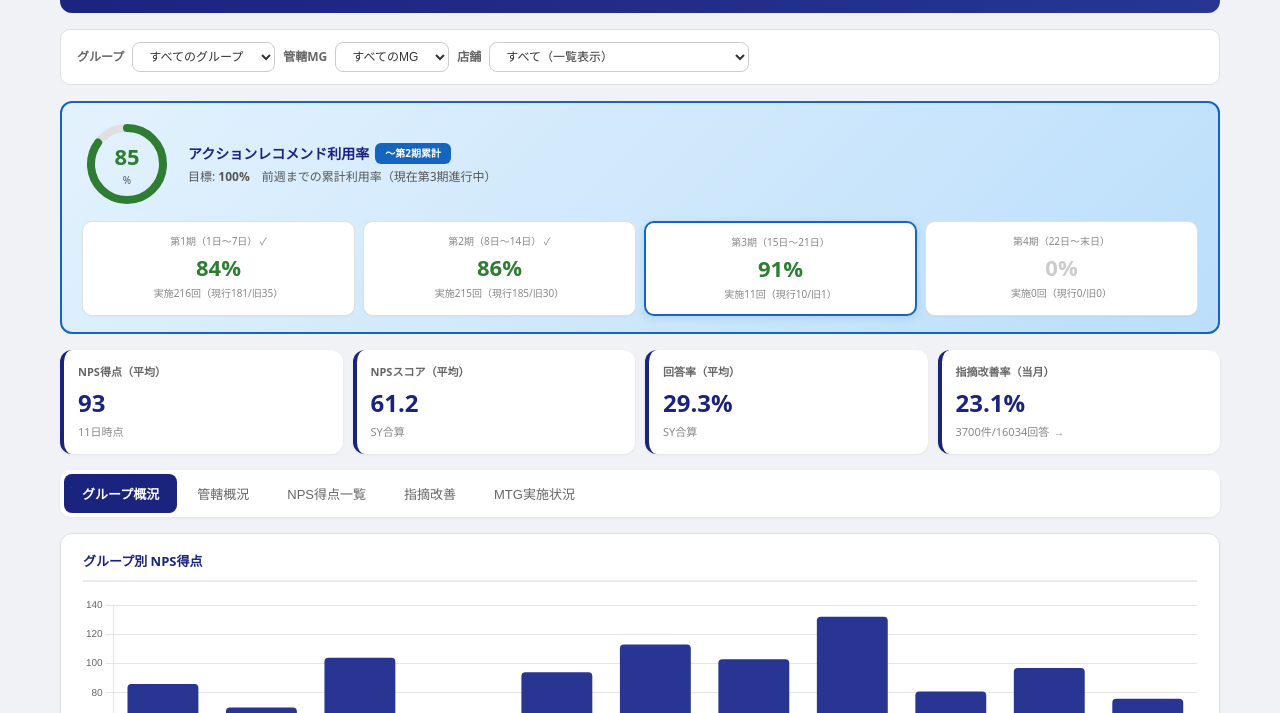
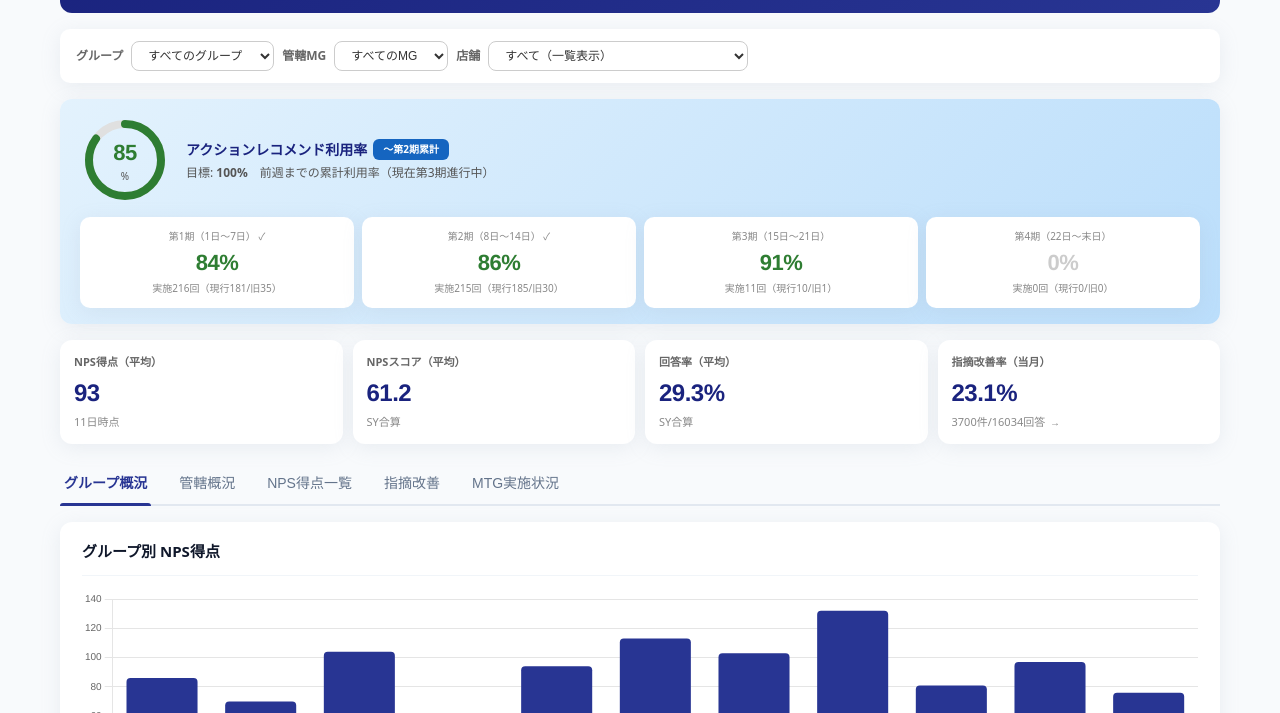
Before and after one commit to maash1226/cisanalyst, a plain HTML site: page index.html in a window 1280 px wide. Shown: the part 87-800 px from the top of the page. Drawn offline with nearby package versions, Linux system fonts and the light colour scheme.

Commit message:
Update index.html

```diff
--- a/index.html
+++ b/index.html
@@ -64,6 +64,94 @@ body{font-family:"Hiragino Kaku Gothic ProN","Meiryo",system-ui,sans-serif;backg
 .delta{font-size:10px;margin-left:2px;font-weight:600}.delta.up{color:#c62828}.delta.dn{color:#2e7d32}
 .info-box{background:#fff3e0;border:1px solid #ffe0b2;border-radius:8px;padding:10px 14px;font-size:12px;margin-bottom:14px;color:#e65100}
 @media(max-width:600px){.kpi-row{grid-template-columns:repeat(2,1fr)}.dg3,.sg4{grid-template-columns:1fr}.g2{grid-template-columns:1fr}.hero-top{flex-direction:column}.hero-periods{grid-template-columns:repeat(2,1fr)}}
+
+/* =========================================
+   ここから：スタイリッシュ化のための追加スタイル
+   ========================================= */
+
+/* 1. 全体の背景を少しクリアな色にし、文字色を柔らかく */
+body {
+  background: #f8fafc;
+  color: #334155;
+}
+
+/* 2. カード類を「線で区切る」から「影で浮かせる」モダンな立体感へ */
+.card, .hero, .kpi, .hp, .flt {
+  border: none !important;
+  box-shadow: 0 4px 20px rgba(148, 163, 184, 0.15) !important;
+  transition: transform 0.2s ease, box-shadow 0.2s ease;
+}
+
+/* カードにマウスを乗せた時に少し浮き上がるインタラクション */
+.card:hover, .kpi:hover {
+  transform: translateY(-2px);
+  box-shadow: 0 8px 30px rgba(148, 163, 184, 0.2) !important;
+}
+
+/* 3. 見出しや数字をスッキリさせる */
+.ct {
+  border-bottom: 1px solid #f1f5f9;
+  padding-bottom: 12px;
+  font-size: 15px;
+  color: #0f172a;
+}
+.kpi-v, .hp-val, .hero-gn, .dv {
+  font-family: 'Helvetica Neue', Arial, sans-serif; /* 数字を美しく */
+  letter-spacing: -0.5px;
+}
+
+/* 4. タブデザインを今風の「アンダーライン」スタイルに */
+.tabs {
+  background: transparent;
+  box-shadow: none;
+  border-bottom: 2px solid #e2e8f0;
+  border-radius: 0;
+  padding: 0;
+  gap: 24px;
+}
+.tab {
+  background: transparent;
+  color: #64748b;
+  border-radius: 0;
+  padding: 12px 4px;
+  position: relative;
+  font-size: 14px;
+}
+.tab:hover:not(.on) {
+  background: transparent;
+  color: #0f172a;
+}
+.tab.on {
+  background: transparent;
+  color: #283593;
+}
+.tab.on::after {
+  content: '';
+  position: absolute;
+  bottom: -2px;
+  left: 0;
+  width: 100%;
+  height: 3px;
+  background: #283593;
+  border-radius: 3px 3px 0 0;
+}
+
+/* 5. 進捗バー（指摘改善など）を少し太くして視認性アップ */
+.br-bg {
+  height: 14px;
+  background: #f1f5f9;
+}
+.br-l {
+  font-size: 13px;
+}
+
+/* 6. テーブルのヘッダーをスタイリッシュに */
+.tbl th {
+  background: #f8fafc !important;
+  color: #475569 !important;
+  border-bottom: 2px solid #e2e8f0;
+  padding: 12px 10px;
+}
 </style>
 </head>
 <body>
```
